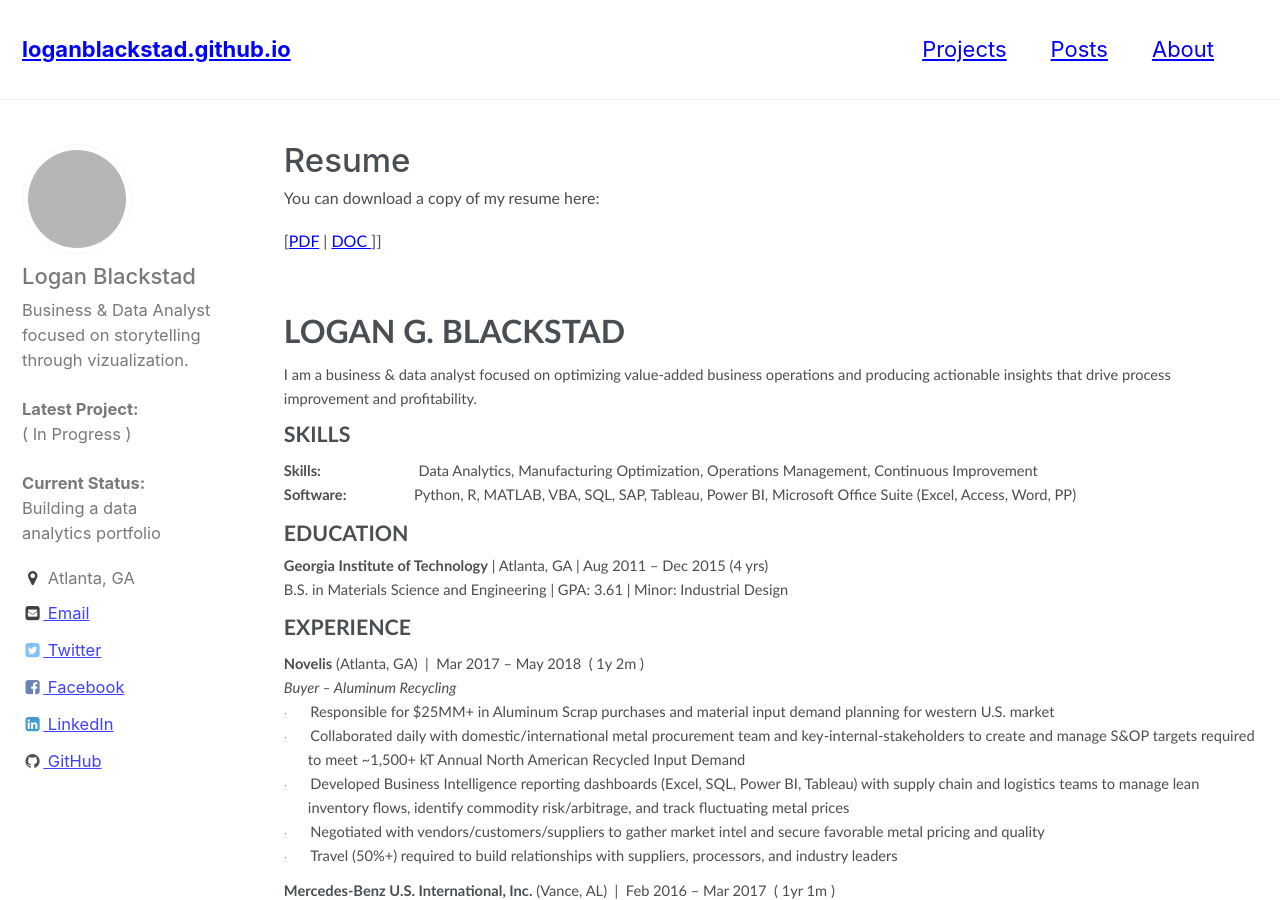
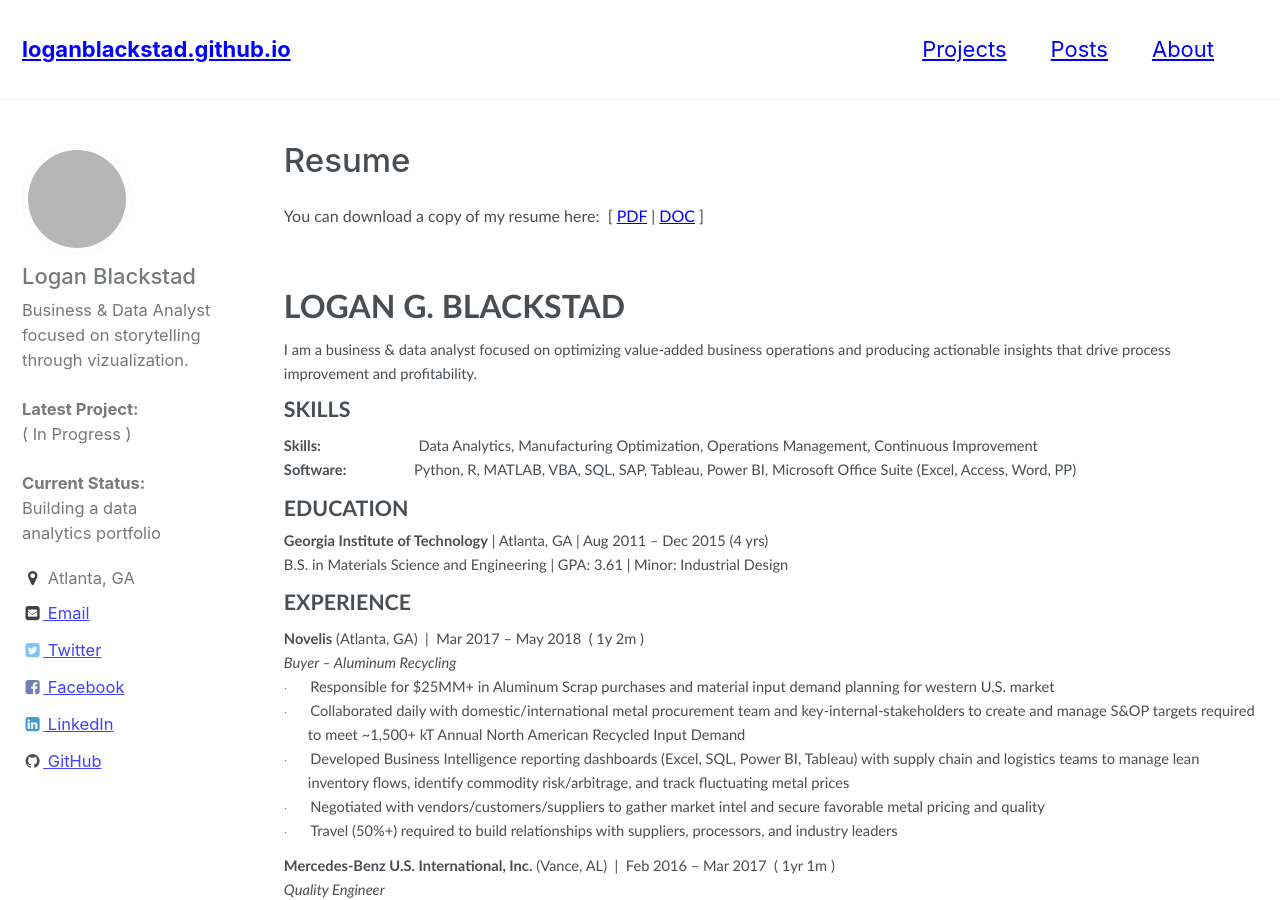
Before and after one commit to loganblackstad/loganblackstad.github.io, a Jekyll site: the page built from _pages/about-me.html, in a window 1280 px wide and 900 px high. Built offline with Jekyll 4.4.1, drawn with Linux system fonts in a browser that asks for light colours; grey boxes are pictures that could not be loaded.

```diff
--- a/_pages/about-me.html
+++ b/_pages/about-me.html
@@ -1008,15 +1008,11 @@ ul
 lang=PT-BR style='mso-bidi-font-size:11.0pt;font-family:"Calibri",sans-serif;
 mso-bidi-font-family:"Times New Roman";mso-bidi-theme-font:minor-latin;
 mso-ansi-language:PT-BR'>You can download a copy of my resume here:<span
-style='mso-spacerun:yes'>  </span></span></p>
-
-<p class=MsoNormal style='tab-stops:1.0in 265.5pt right 549.0pt'><span
-lang=PT-BR style='mso-bidi-font-size:11.0pt;font-family:"Calibri",sans-serif;
-mso-bidi-font-family:"Times New Roman";mso-bidi-theme-font:minor-latin;
-mso-ansi-language:PT-BR'>[<a
-href="/loganblackstad.github.io/assets/Resume - Logan Blackstad.pdf">PDF</a> | <a
-href="/loganblackstad.github.io/assets/Resume%20-%20Logan%20Blackstad.docx">DOC </a>
-]</span>]</span><b
+style='mso-spacerun:yes'>  </span>[ <a
+href="/loganblackstad.github.io/assets/Resume%20-%20Logan%20Blackstad.pdf">PDF</a>
+| <a
+href="/loganblackstad.github.io/assets/Resume%20-%20Logan%20Blackstad.docx">DOC</a>
+ ]</span><b
 style='mso-bidi-font-weight:normal'><span lang=PT-BR style='font-size:24.0pt;
 mso-bidi-font-size:11.0pt;font-family:"Calibri",sans-serif;mso-bidi-font-family:
 "Times New Roman";mso-bidi-theme-font:minor-latin;mso-ansi-language:PT-BR'> <o:p></o:p></span></b></p>
```
